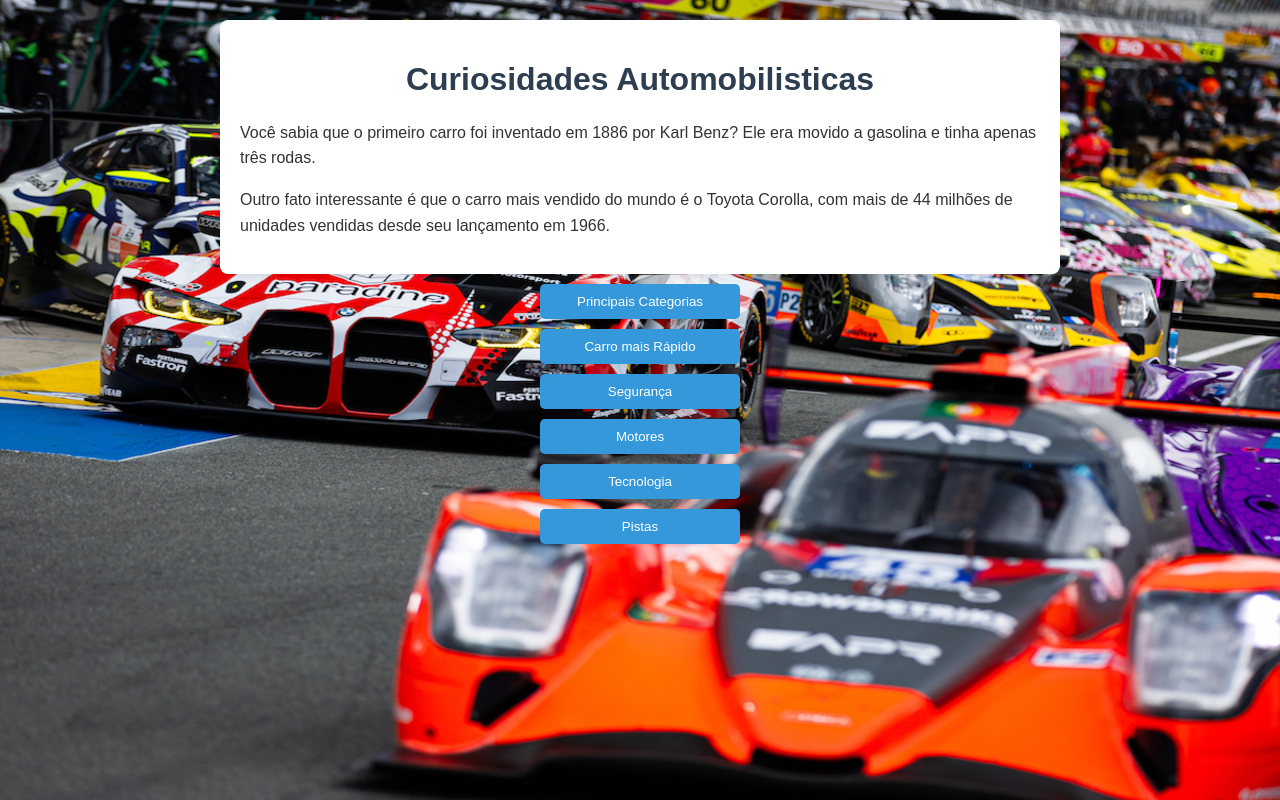
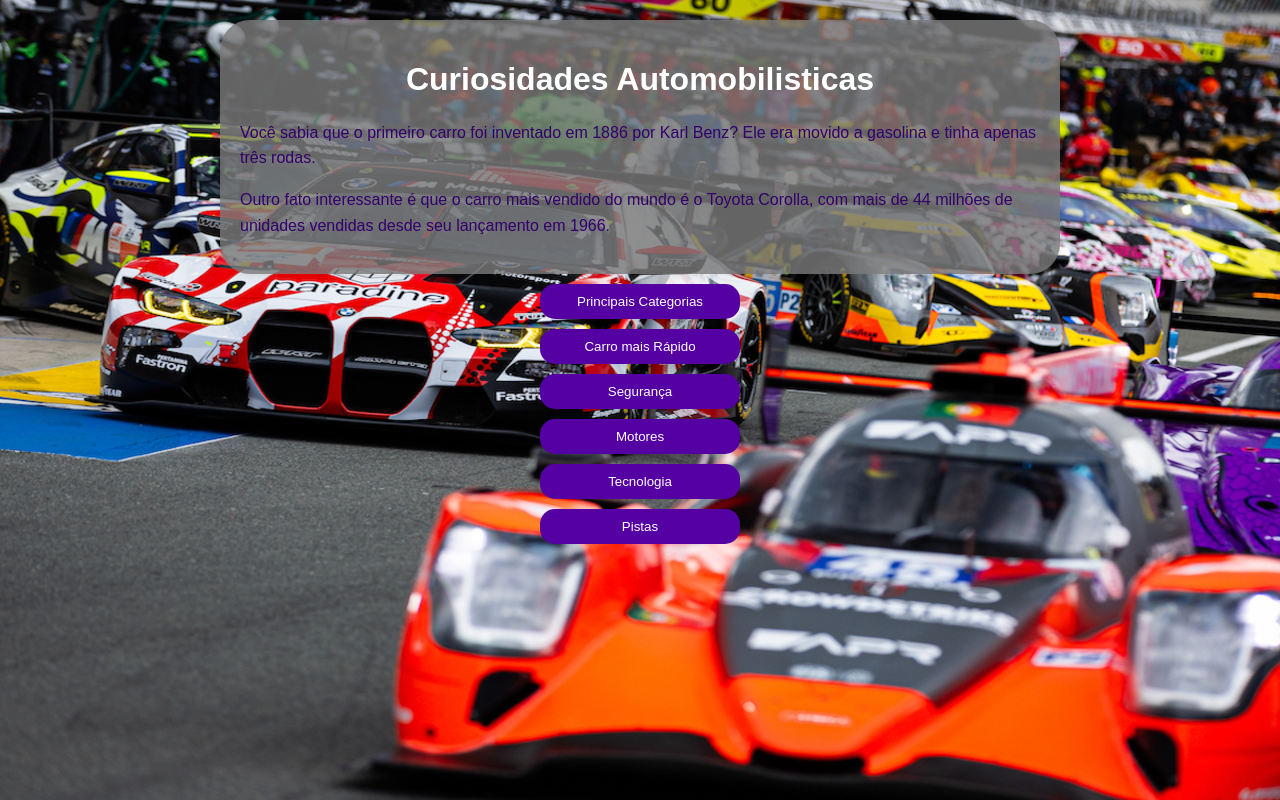
Before and after one commit to saturnomaewou/f1, a plain HTML site: page index.html in a window 1280 px wide. Drawn offline with Linux system fonts and the light colour scheme.

Commit message:
Update index.html

```diff
--- a/index.html
+++ b/index.html
@@ -14,28 +14,30 @@
         }
         h1 {
             text-align: center;
-            color: #2c3e50;
+            color: #feffff;
         }
         p {
+            color: rgb(52, 0, 108);
             line-height: 1.6;
         }
         .container {
             max-width: 800px;
             margin: auto;
-            background: white;
+            background: rgba(121, 121, 121, 0.823);
             padding: 20px;
             border-radius: 8px;
             box-shadow: 0 2px 10px rgba(0,0,0,0.1);
+            border-radius: 30px;
         }
         button {
             display: block;
             width: 200px;
             margin: 10px auto;
             padding: 10px;
-            background-color: #3498db;
+            background-color: #5400a3;
             color: white;
             border: none;
-            border-radius: 5px;
+            border-radius: 15px;
             cursor: pointer;
         }
     </style>
```
